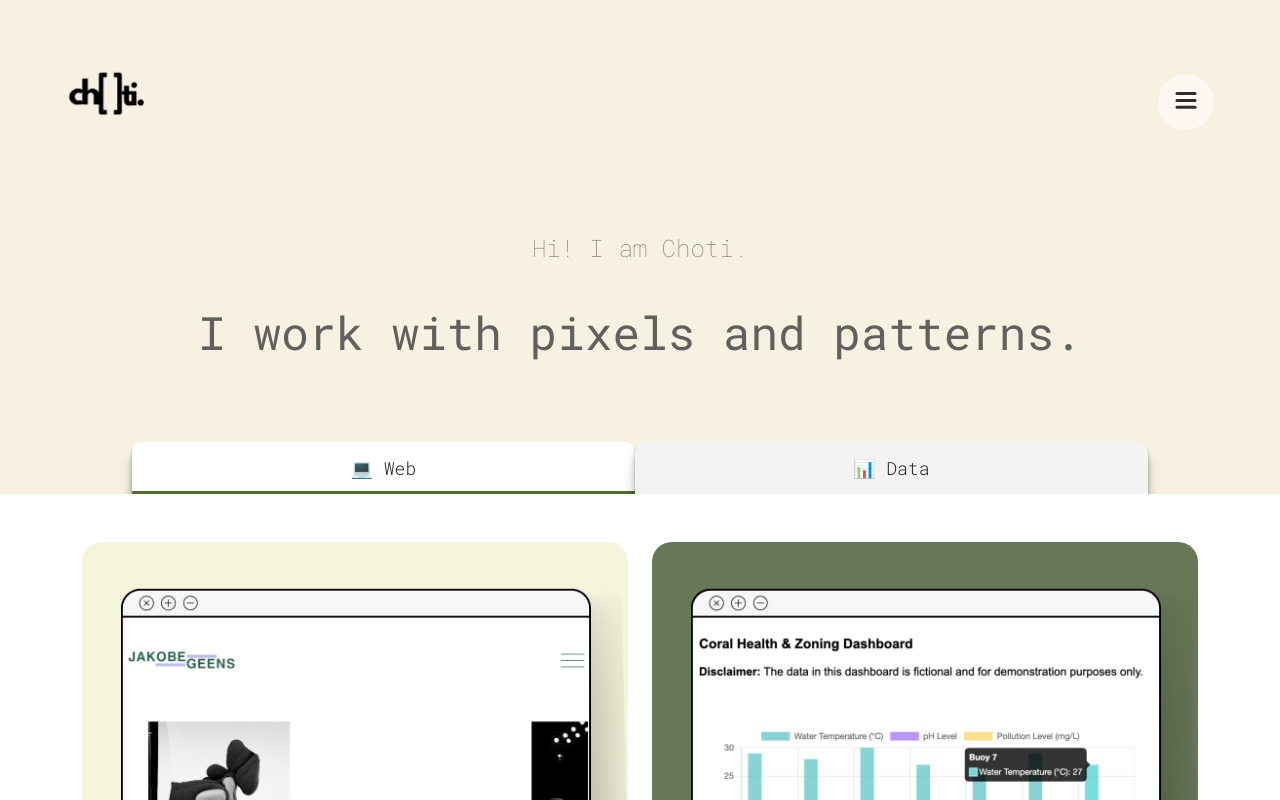
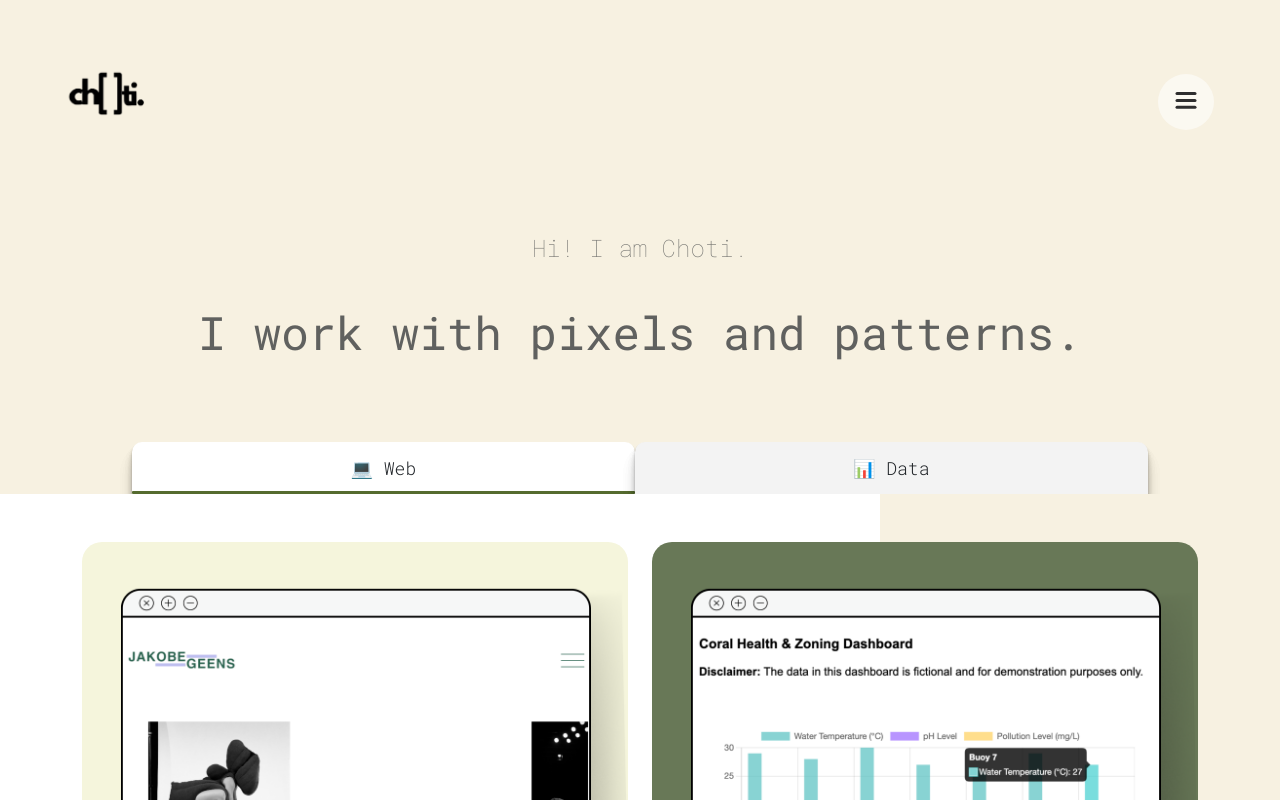
Before and after one commit to jgchoti/jgchoti.github.io, a React (Create React App) app: page / in a window 1280 px wide. Shown: the top 800 px of the page. Built offline with nearby package versions, Linux system fonts and the light colour scheme.

Commit message:
Update Navbar.css

```diff
--- a/src/style/Navbar.css
+++ b/src/style/Navbar.css
@@ -25,6 +25,7 @@
 .navbar-wrapper.closed {
   pointer-events: none;
   z-index: -1;
+  background-color: var(--main-bg-color);
 }
 
 .navbar-wrapper.open {
```
